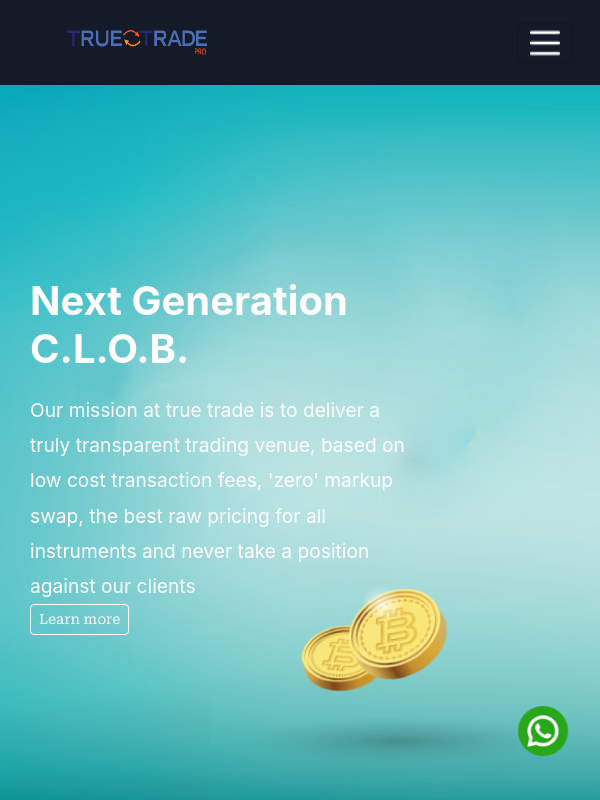
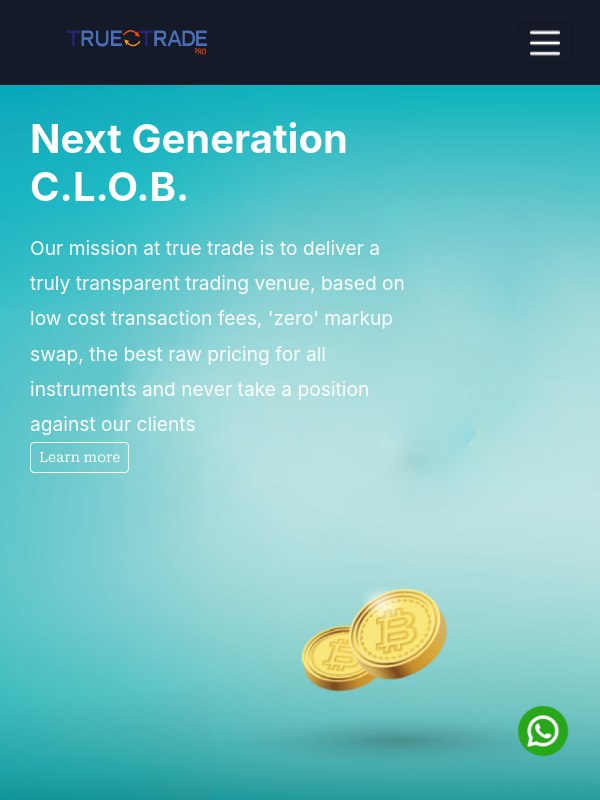
Before and after one commit to akashm2401/ttfx, a React (Create React App) app: page / in a window 600 px wide. Shown: the top 800 px of the page. Built offline with nearby package versions, Linux system fonts and the light colour scheme; a web font is replaced by a local one.

Commit message:
landing main screen issue solved #1

```diff
--- a/src/pages/HomePage/HomePage.css
+++ b/src/pages/HomePage/HomePage.css
@@ -238,8 +238,13 @@
     }
 
 
+    .main-screen-overlay{
+        height: max-content;
+    }
+
     .main-screen .left {
         align-items: center;
+        height: max-content;
     }
 
     .main-screen .left div {
```
